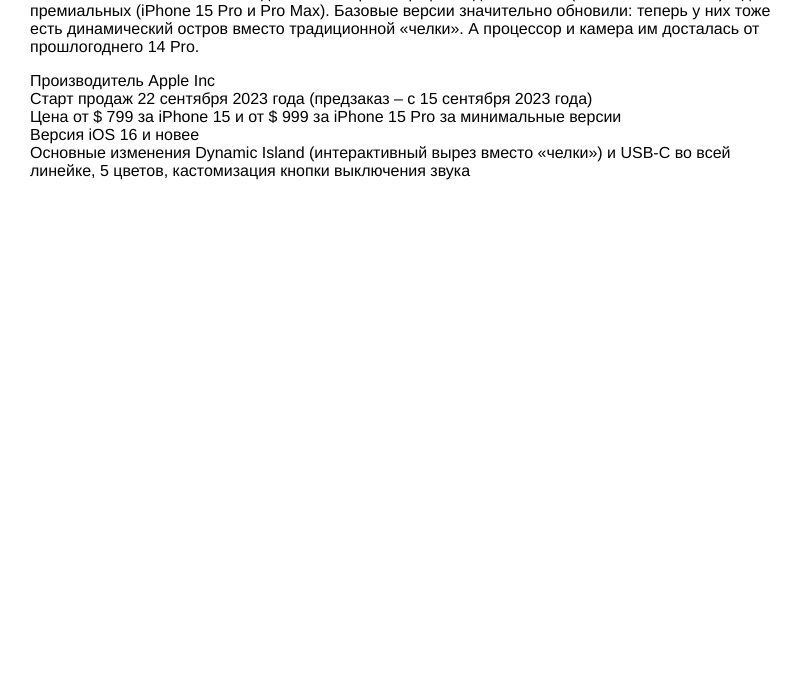
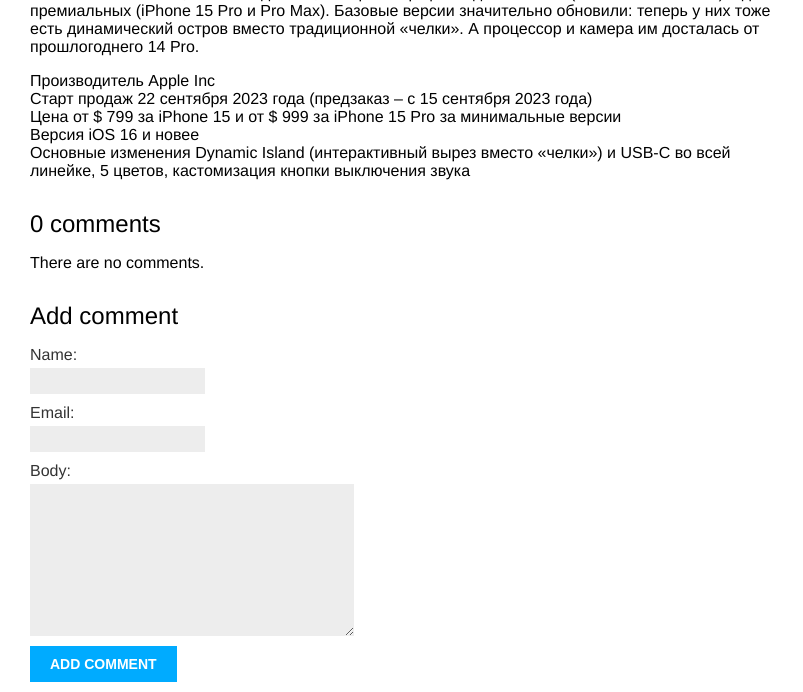
Before and after one commit to PingWinCheck/blog, a Django app: a page that uses mysite/blog/templates/blog/post/detail.html in a window 1280 px wide. Shown: the part 140-832 px from the top of the page, without its empty margins (0-803 px from the left). Before the commit the page ends 320 px from the top, so only its background shows below. Run offline with Django 4.2, Linux system fonts and the light colour scheme; data comes from the database, SQL or seed files in the repository; data that the repository does not hold is empty.

Commit message:
add comment in templates

```diff
--- a/mysite/blog/forms.py
+++ b/mysite/blog/forms.py
@@ -9,7 +9,7 @@ class EmailPostForm(forms.Form):
                                widget=forms.Textarea)
 
 
-class CommentForm(forms.Form):
+class CommentForm(forms.ModelForm):
     class Meta:
         model = Comment
         fields = ['name', 'email', 'body']
--- a/mysite/blog/models.py
+++ b/mysite/blog/models.py
@@ -49,6 +49,7 @@ class Post(models.Model):
                              self.publish.day,
                              self.slug])
 
+
 class Comment(models.Model):
     post = models.ForeignKey(Post,
                              on_delete=models.CASCADE,
--- a/mysite/blog/templates/blog/post/detail.html
+++ b/mysite/blog/templates/blog/post/detail.html
@@ -8,4 +8,20 @@
         Published {{ post.publish }} by {{ post.author }}
     </p>
     {{post.body|linebreaks}}
+    {% with comments.count as total_comments %}
+        <h2>{{total_comments}} comment{{ total_comments|pluralize }}</h2>
+    {% endwith %}
+
+    {% for comment in comments %}
+        <div class="comment">
+            <p class="info">
+                Comment {{ forloop.counter }} by {{ comment.name }}
+                {{ comment.created }}
+            </p>
+            {{ comment.body|linebreaks }}
+        </div>
+        {% empty %}
+            <p>There are no comments.</p>
+    {% endfor %}
+    {% include 'blog/post/includes/comment_form.html' %}
 {% endblock %}
--- /dev/null
+++ b/mysite/blog/templates/blog/post/includes/comment_form.html
@@ -0,0 +1,6 @@
+<h2>Add comment</h2>
+<form action="{% url 'blog:post_comment' post.id %}" method="post">
+    {% csrf_token %}
+    {{ form.as_p }}
+    <p><input type="submit" value="Add comment"></p>
+</form>
--- a/mysite/blog/urls.py
+++ b/mysite/blog/urls.py
@@ -7,5 +7,6 @@ urlpatterns = [
     # path('', views.post_list, name='post_list'),
     path('', views.PostListView.as_view(), name='post_list'),
     path('<int:year>/<int:month>/<int:day>/<slug:post>/', views.post_detail, name='post_detail'),
-    path('<int:post_id>/share/', views.post_share, name='post_share')
+    path('<int:post_id>/share/', views.post_share, name='post_share'),
+    path('<int:post_id>/comment/', views.post_comment, name='post_comment'),
 ]
--- a/mysite/blog/views.py
+++ b/mysite/blog/views.py
@@ -1,10 +1,11 @@
 from django.shortcuts import render, get_object_or_404
-from .models import Post
+from .models import Post, Comment
 from django.core.paginator import Paginator, EmptyPage, PageNotAnInteger
 from django.views.generic import ListView
-from .forms import EmailPostForm
+from .forms import EmailPostForm, CommentForm
 from django.core.mail import send_mail
 from django.http import Http404
+from django.views.decorators.http import require_POST
 # Create your views here.
 
 
@@ -29,6 +30,7 @@ class PostListView(ListView):
     paginate_by = 2
     context_object_name = 'posts'
 
+
 def post_detail(request, year, month, day, post):
     post = get_object_or_404(Post,
                              slug=post,
@@ -36,10 +38,11 @@ def post_detail(request, year, month, day, post):
                              publish__year=year,
                              publish__month=month,
                              publish__day=day)
-
+    comments = post.comments.filter(active=True)
+    form = CommentForm()
     return render(request,
                   'blog/post/detail.html',
-                  {'post': post})
+                  {'post': post, 'comments': comments, 'form': form})
 
 
 def post_share(request, post_id):
@@ -65,3 +68,19 @@ def post_share(request, post_id):
     return render(request,
                   'blog/post/share.html',
                   {'post': post, 'form': form, 'sent': sent})
+
+
+@require_POST
+def post_comment(request, post_id):
+    post = get_object_or_404(Post,
+                             id=post_id,
+                             status=Post.Status.PUBLISHED)
+    comment = None
+    form = CommentForm(data=request.POST)
+    if form.is_valid():
+        comment = form.save(commit=False)
+        comment.post = post
+        comment.save()
+    return render(request,
+                  'blog/post/comment.html',
+                  {'post': post, 'form': form, 'comment': comment})
```
Also changed, not shown: mysite/blog/templates/blog/post/comment.html (added, +12 -0 lines).
